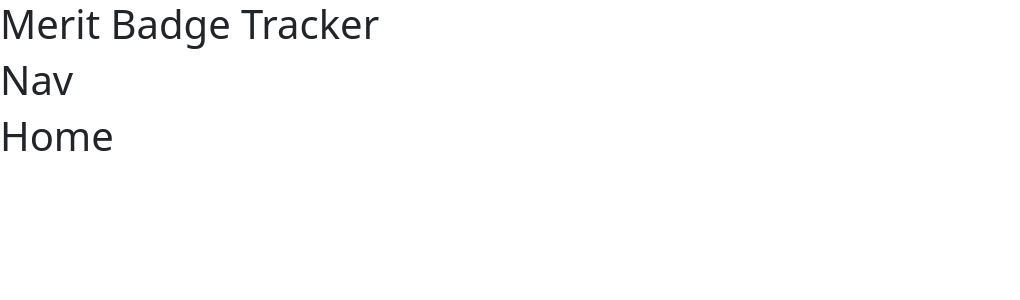
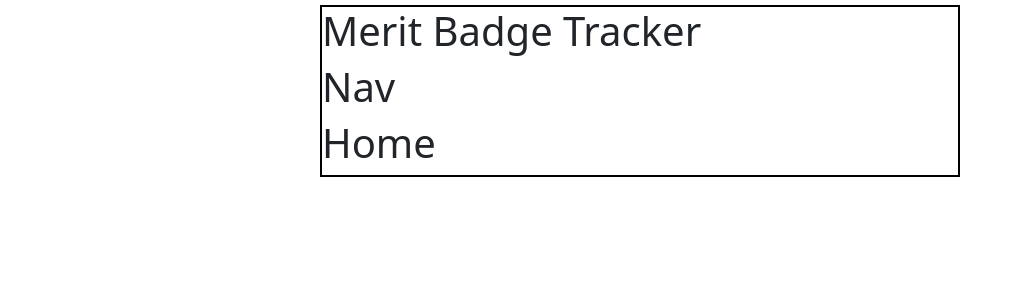
Before and after one commit to cseiter/phase3projectfrontend2, a React (Create React App) app: page / in a window 1280 px wide. Shown: the top 300 px of the page, without its empty margins (0-1020 px from the left). Built offline with nearby package versions, Linux system fonts and the light colour scheme.

Commit message:
add style to main div in App.js, border just for visual of container

```diff
--- a/src/App.js
+++ b/src/App.js
@@ -8,7 +8,7 @@ import 'bootstrap/dist/css/bootstrap.min.css';
 
 function App() {
   return (
-    <div className="App">
+    <div style={{maxWidth: "50%", margin: "5px auto", border: "2px solid black" }}>
       <h1>Merit Badge Tracker</h1>
       <Router>
         <h1>Nav</h1>
```
